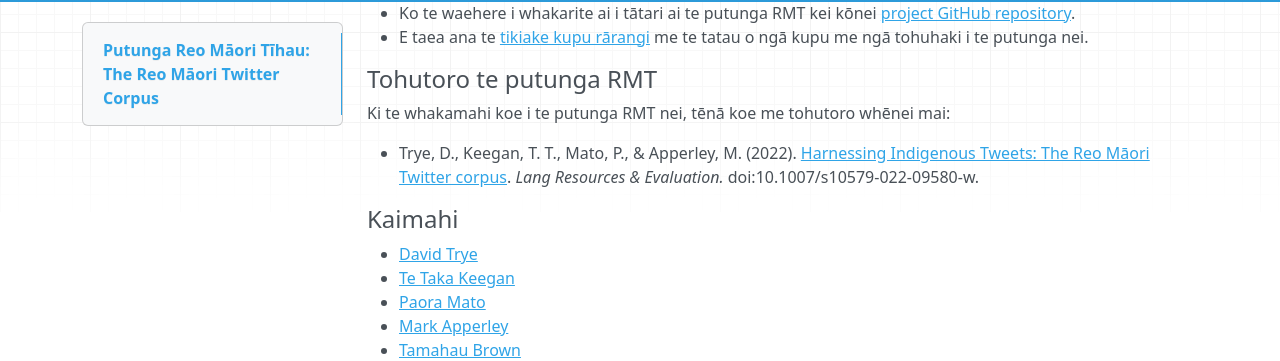
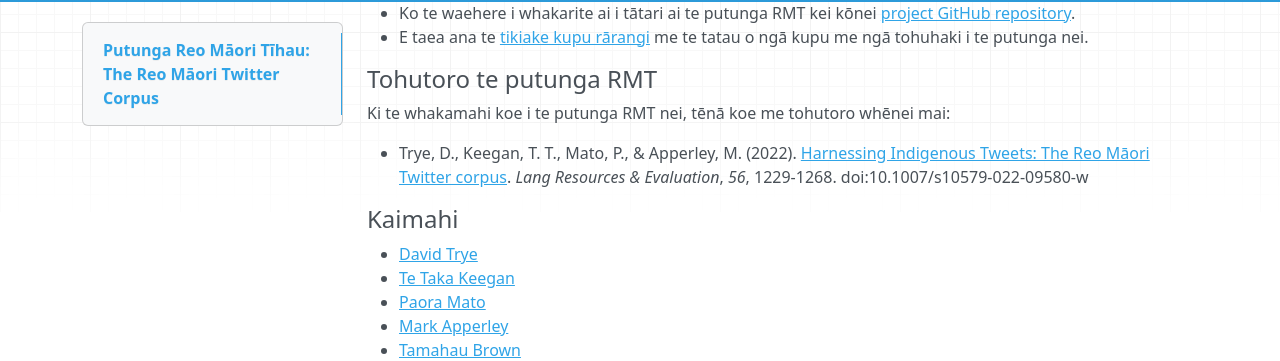
Before and after one commit to Waikato/kiwiwords, an MkDocs documentation site: the page built from docs/rmt_corpus.md, in a window 1280 px wide and 900 px high, scrolled down 2824 px. Shown: the part 94-455 px from the top of the window. Built offline with MkDocs 1.6.1, drawn with Linux system fonts in a browser that asks for light colours; nearby versions of some CDN libraries; some of the changed text lies outside the part shown.

Commit message:
Updated reference

```diff
--- a/docs/rmt_corpus.md
+++ b/docs/rmt_corpus.md
@@ -74,7 +74,7 @@ Ki te ora tonu te tīhau ki a Twitter, ka tāpiri atu hoki ngā taurangi ki raro
 #### Tohutoro te putunga RMT
 Ki te whakamahi koe i te putunga RMT nei, tēnā koe me tohutoro whēnei mai:
 
-- Trye, D., Keegan, T. T., Mato, P., & Apperley, M. (2022). [Harnessing Indigenous Tweets: The Reo Māori Twitter corpus](https://link.springer.com/article/10.1007/s10579-022-09580-w). <em>Lang Resources & Evaluation.</em> doi:10.1007/s10579-022-09580-w.
+- Trye, D., Keegan, T. T., Mato, P., & Apperley, M. (2022). [Harnessing Indigenous Tweets: The Reo Māori Twitter corpus](https://link.springer.com/article/10.1007/s10579-022-09580-w). <em>Lang Resources & Evaluation</em>, *56*, 1229-1268. doi:10.1007/s10579-022-09580-w
 
 #### Kaimahi
 
@@ -175,7 +175,7 @@ If the tweet is still publicly available on Twitter, the following variables wil
 #### Citing the RMT Corpus
 If you use the RMT corpus, please cite the following paper:
 
-- Trye, D., Keegan, T. T., Mato, P., & Apperley, M. (2022). [Harnessing Indigenous Tweets: The Reo Māori Twitter corpus](https://link.springer.com/article/10.1007/s10579-022-09580-w). <em>Lang Resources & Evaluation.</em> doi:10.1007/s10579-022-09580-w.
+- Trye, D., Keegan, T. T., Mato, P., & Apperley, M. (2022). [Harnessing Indigenous Tweets: The Reo Māori Twitter corpus](https://link.springer.com/article/10.1007/s10579-022-09580-w). <em>Lang Resources & Evaluation</em>, *56*, 1229-1268. doi:10.1007/s10579-022-09580-w
 
 #### Team
 
```
